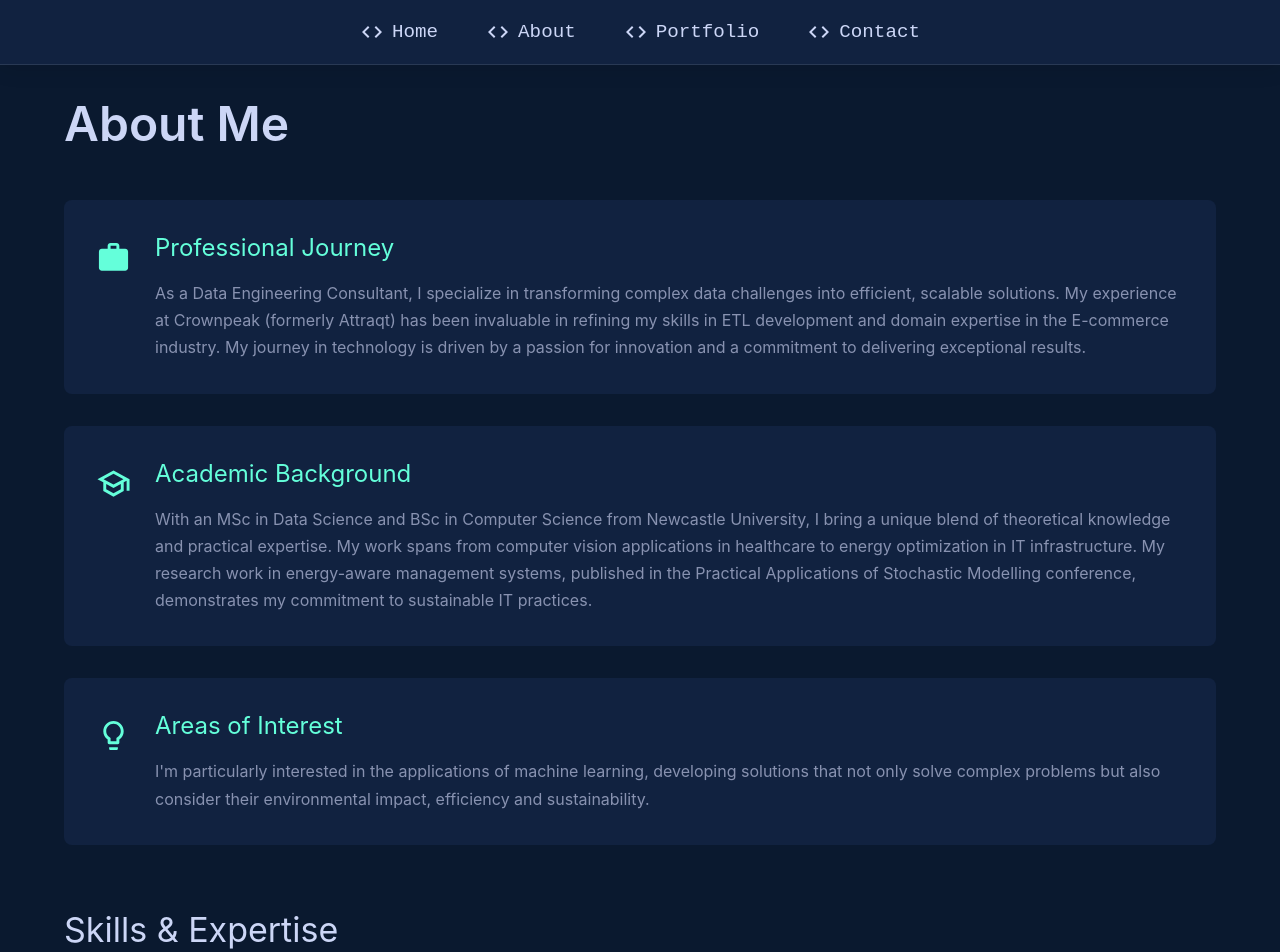
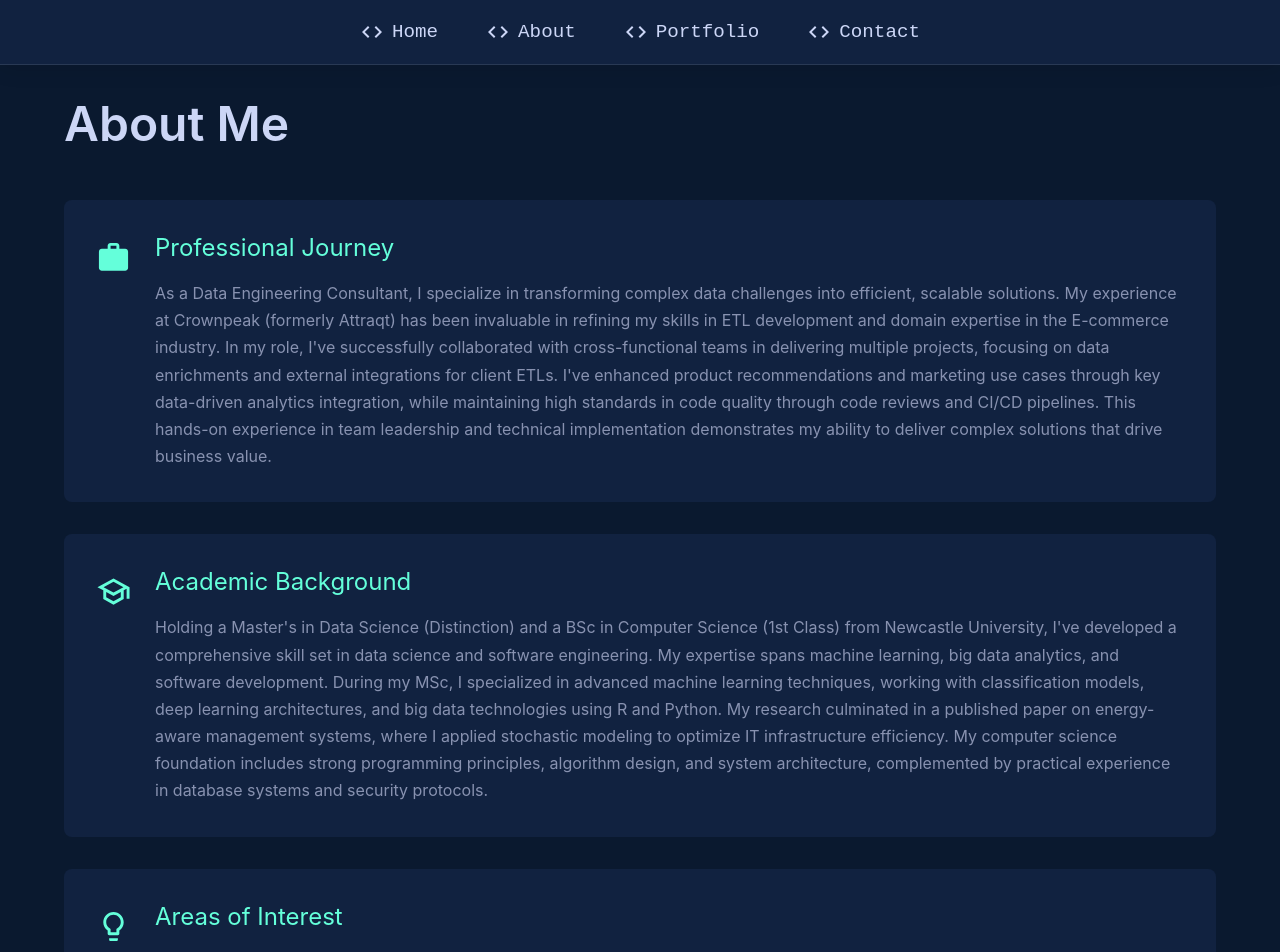
Before and after one commit to kasiotis/personal-website, a React (Create React App) app: page /about in a window 1280 px wide. Shown: the top 952 px of the page. Built offline with nearby package versions, Linux system fonts and the light colour scheme.

Commit message:
adding details about me

```diff
--- a/src/components/About.tsx
+++ b/src/components/About.tsx
@@ -20,17 +20,17 @@ const About = () => {
     {
       icon: <WorkIcon fontSize="large" />,
       title: "Professional Journey",
-      content: "As a Data Engineering Consultant, I specialize in transforming complex data challenges into efficient, scalable solutions. My experience at Crownpeak (formerly Attraqt) has been invaluable in refining my skills in ETL development and domain expertise in the E-commerce industry.   My journey in technology is driven by a passion for innovation and a commitment to delivering exceptional results."
+      content: "As a Data Engineering Consultant, I specialize in transforming complex data challenges into efficient, scalable solutions. My experience at Crownpeak (formerly Attraqt) has been invaluable in refining my skills in ETL development and domain expertise in the E-commerce industry. In my role, I've successfully collaborated with cross-functional teams in delivering multiple projects, focusing on data enrichments and external integrations for client ETLs. I've enhanced product recommendations and marketing use cases through key data-driven analytics integration, while maintaining high standards in code quality through code reviews and CI/CD pipelines. This hands-on experience in team leadership and technical implementation demonstrates my ability to deliver complex solutions that drive business value."
     },
     {
       icon: <SchoolOutlinedIcon fontSize="large" />,
       title: "Academic Background",
-      content: "With an MSc in Data Science and BSc in Computer Science from Newcastle University, I bring a unique blend of theoretical knowledge and practical expertise. My work spans from computer vision applications in healthcare to energy optimization in IT infrastructure. My research work in energy-aware management systems, published in the Practical Applications of Stochastic Modelling conference, demonstrates my commitment to sustainable IT practices."
+      content: "Holding a Master's in Data Science (Distinction) and a BSc in Computer Science (1st Class) from Newcastle University, I've developed a comprehensive skill set in data science and software engineering. My expertise spans machine learning, big data analytics, and software development. During my MSc, I specialized in advanced machine learning techniques, working with classification models, deep learning architectures, and big data technologies using R and Python. My research culminated in a published paper on energy-aware management systems, where I applied stochastic modeling to optimize IT infrastructure efficiency. My computer science foundation includes strong programming principles, algorithm design, and system architecture, complemented by practical experience in database systems and security protocols."
     },
     {
       icon: <LightbulbOutlinedIcon fontSize="large" />,
       title: "Areas of Interest",
-      content: "I'm particularly interested in the applications of machine learning, developing solutions that not only solve complex problems but also consider their environmental impact, efficiency and sustainability."
+      content: "My passion lies in the intersection of machine learning, data engineering, and sustainable computing. I'm particularly focused on developing scalable data solutions that leverage advanced ML techniques, from computer vision applications in healthcare to natural language processing in recruitment. I'm deeply interested in optimizing system performance and energy efficiency in IT infrastructure, as demonstrated through my research in stochastic modeling. I'm constantly exploring new ways to apply data-driven approaches to solve complex business challenges while maintaining a strong focus on sustainability and efficiency."
     }
   ];
 
```
